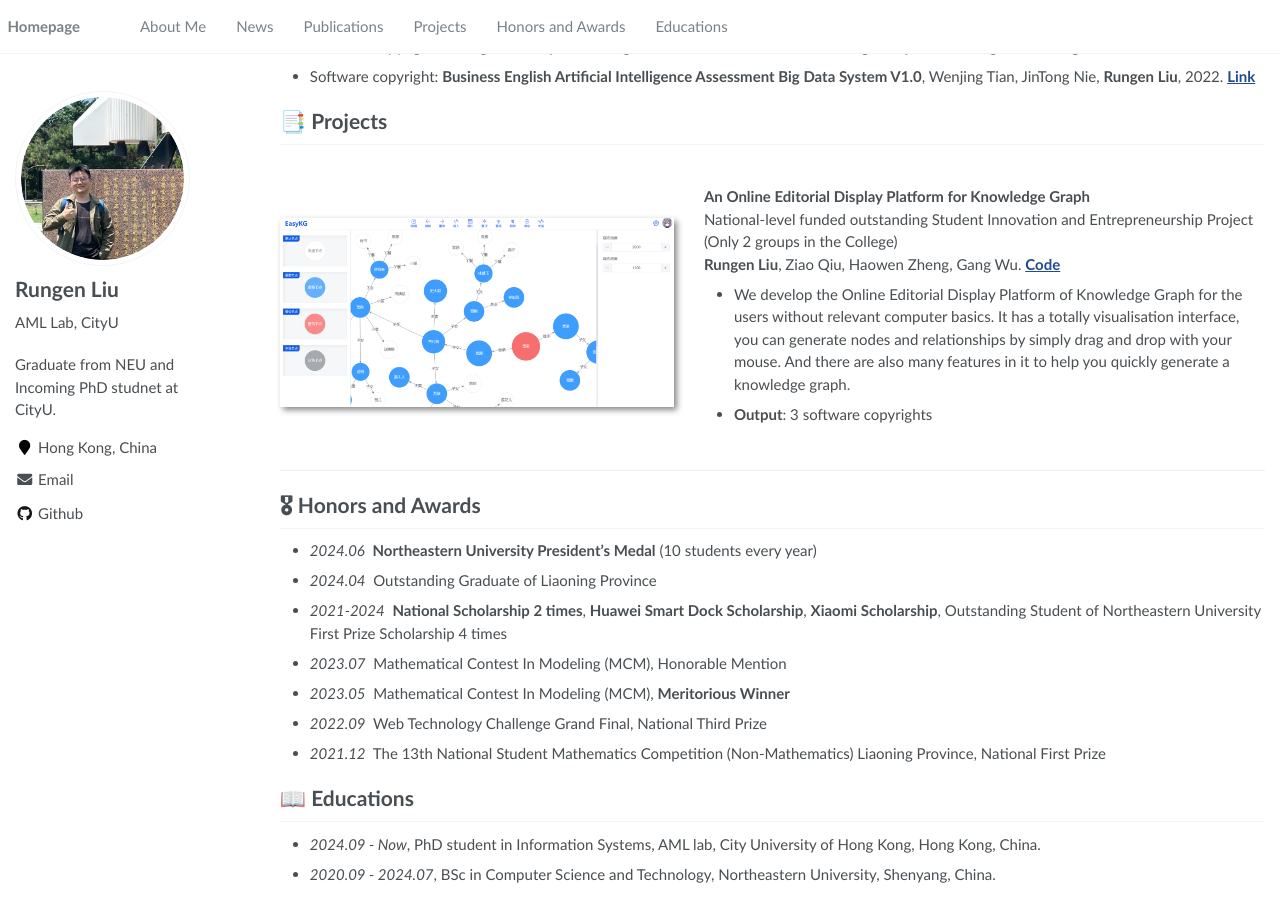
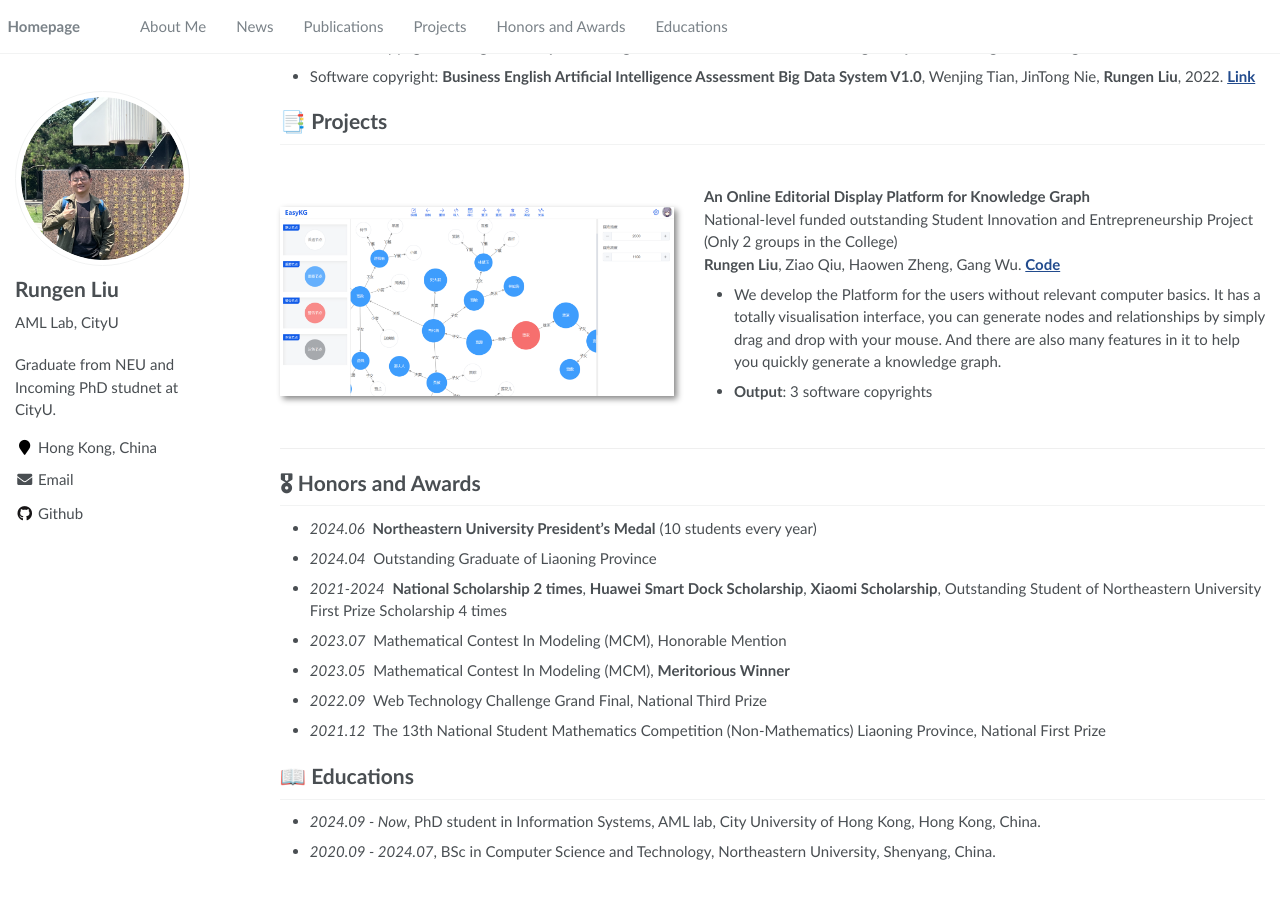
Before and after one commit to WaterWool/WaterWool.github.io, a Jekyll site: the page built from _pages/about.md, in a window 1280 px wide and 900 px high, scrolled down 516 px. Built offline with Jekyll 4.4.1, drawn with Linux system fonts in a browser that asks for light colours; after the commit the page ends 1394 px from its top, so only the background shows below that.

Commit message:
Update about.md

```diff
--- a/_pages/about.md
+++ b/_pages/about.md
@@ -47,7 +47,7 @@ My research interest includes neural machine translation and computer vision. I
 **An Online Editorial Display Platform for Knowledge Graph**<br/>
 National-level funded outstanding Student Innovation and Entrepreneurship Project (Only 2 groups in the College)<br/>
 **Rungen Liu**, Ziao Qiu, Haowen Zheng, Gang Wu. [**Code**](https://github.com/WaterWool/An-online-editorial-display-platform-for-knowledge-graphs)
-- We develop the Online Editorial Display Platform of Knowledge Graph for the users without relevant computer basics. It has a totally visualisation interface, you can generate nodes and relationships by simply drag and drop with your mouse. And there are also many features in it to help you quickly generate a knowledge graph.
+- We develop the Platform for the users without relevant computer basics. It has a totally visualisation interface, you can generate nodes and relationships by simply drag and drop with your mouse. And there are also many features in it to help you quickly generate a knowledge graph.
 - **Output**:&nbsp;3 software copyrights
 
 <strong><span class='show_paper_citations' data='DhtAFkwAAAAJ:ALROH1vI_8AC'></span></strong>
```
